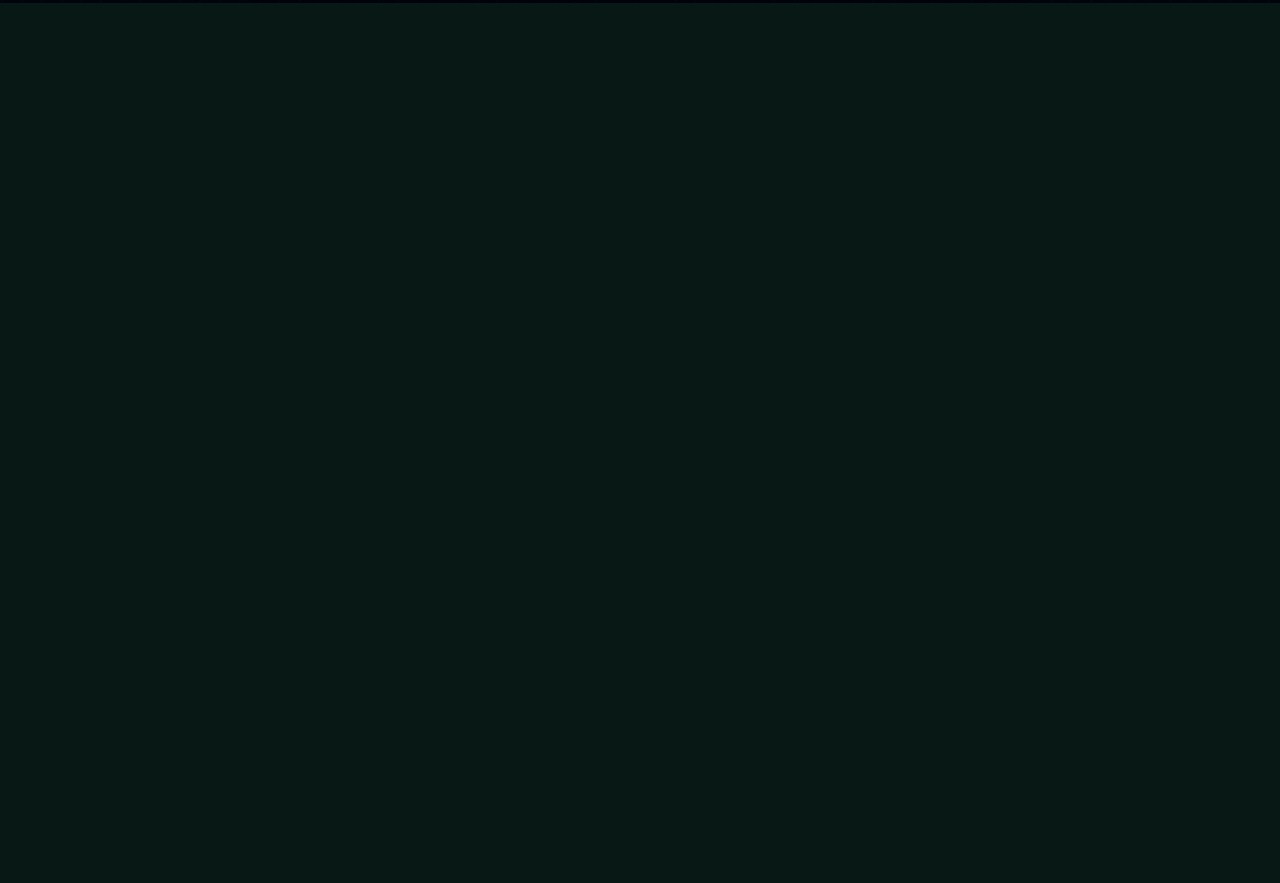
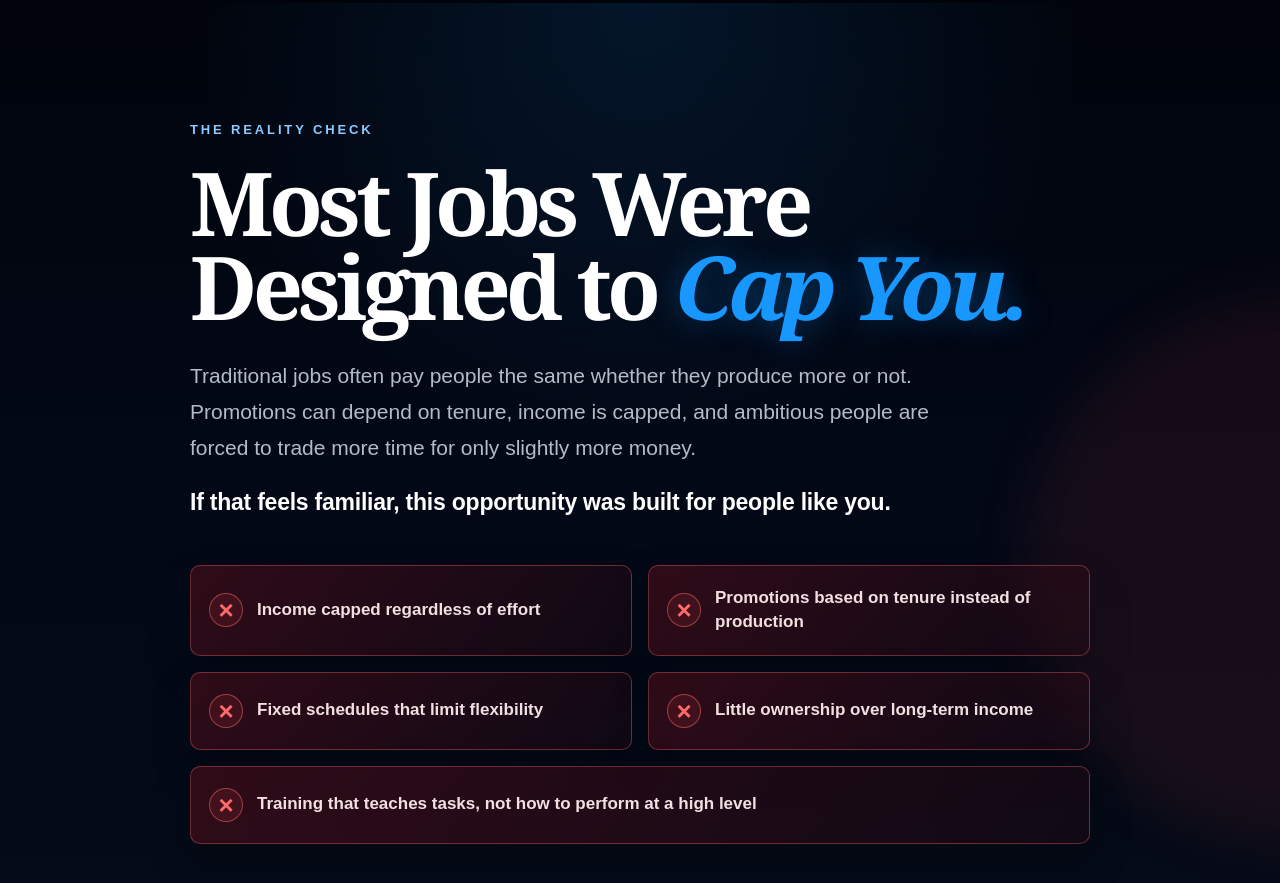
Before and after one commit to haynesjackson83-cyber/giddens-recruiting-funnel, a Next.js app: page / in a window 1280 px wide. Shown: the part 1700-2583 px from the top of the page. Before the commit the page ends 1703 px from the top, so only its background shows below. Built offline with nearby package versions, Linux system fonts and the light colour scheme.

Commit message:
Add reality check homepage section

```diff
--- a/src/app/page.tsx
+++ b/src/app/page.tsx
@@ -1,9 +1,11 @@
 import { Hero } from "@/components/hero";
+import { RealityCheck } from "@/components/reality-check";
 
 export default function Home() {
   return (
     <main>
       <Hero />
+      <RealityCheck />
     </main>
   );
 }
--- /dev/null
+++ b/src/components/reality-check/RealityCheck.module.css
@@ -0,0 +1,162 @@
+.section {
+  position: relative;
+  isolation: isolate;
+  overflow: hidden;
+  width: 100%;
+  padding: 88px 24px 96px;
+  color: #f8fbff;
+  background:
+    radial-gradient(circle at 50% 0%, rgba(24, 151, 255, 0.12), transparent 28rem),
+    linear-gradient(180deg, #01040c 0%, #030816 48%, #050b17 100%);
+}
+
+.glow {
+  position: absolute;
+  right: -18rem;
+  bottom: 8rem;
+  z-index: -1;
+  width: 34rem;
+  height: 34rem;
+  border-radius: 999px;
+  background: rgba(255, 72, 72, 0.08);
+  filter: blur(26px);
+  pointer-events: none;
+}
+
+.container {
+  width: min(900px, 100%);
+  margin: 0 auto;
+  display: flex;
+  flex-direction: column;
+  align-items: flex-start;
+}
+
+.eyebrow {
+  margin: 0 0 22px;
+  color: #8cc9ff;
+  font-family: Arial, Helvetica, sans-serif;
+  font-size: 13px;
+  font-weight: 900;
+  letter-spacing: 0.22em;
+  line-height: 1.4;
+  text-transform: uppercase;
+}
+
+.headline {
+  max-width: 860px;
+  margin: 0;
+  color: #ffffff;
+  font-family: Georgia, "Times New Roman", serif;
+  font-size: clamp(48px, 9vw, 88px);
+  font-weight: 700;
+  letter-spacing: -0.055em;
+  line-height: 0.95;
+}
+
+.headline em {
+  color: #1897ff;
+  font-style: italic;
+  text-shadow: 0 0 32px rgba(24, 151, 255, 0.34);
+}
+
+.copyWrap {
+  max-width: 780px;
+  margin-top: 30px;
+  display: grid;
+  gap: 18px;
+}
+
+.supportingCopy,
+.followUp {
+  margin: 0;
+  font-family: Arial, Helvetica, sans-serif;
+  line-height: 1.7;
+}
+
+.supportingCopy {
+  color: rgba(235, 244, 255, 0.76);
+  font-size: clamp(17px, 2.5vw, 21px);
+}
+
+.followUp {
+  color: #ffffff;
+  font-size: clamp(18px, 2.7vw, 23px);
+  font-weight: 900;
+  letter-spacing: -0.01em;
+}
+
+.problemGrid {
+  width: 100%;
+  margin-top: 42px;
+  display: grid;
+  grid-template-columns: 1fr;
+  gap: 14px;
+}
+
+.problemCard {
+  display: grid;
+  grid-template-columns: auto 1fr;
+  align-items: center;
+  gap: 14px;
+  min-height: 78px;
+  padding: 20px 18px;
+  border: 1px solid rgba(255, 104, 104, 0.36);
+  border-radius: 10px;
+  background: linear-gradient(135deg, rgba(96, 15, 27, 0.48), rgba(46, 9, 18, 0.28));
+  box-shadow: 0 18px 44px rgba(0, 0, 0, 0.2);
+}
+
+.xMark {
+  width: 34px;
+  height: 34px;
+  display: grid;
+  place-items: center;
+  border: 1px solid rgba(255, 104, 104, 0.5);
+  border-radius: 999px;
+  color: #ff6b6b;
+  background: rgba(255, 76, 76, 0.1);
+  font-family: Arial, Helvetica, sans-serif;
+  font-size: 26px;
+  font-weight: 900;
+  line-height: 1;
+}
+
+.problemCard p {
+  margin: 0;
+  color: rgba(255, 238, 238, 0.94);
+  font-family: Arial, Helvetica, sans-serif;
+  font-size: 17px;
+  font-weight: 900;
+  line-height: 1.45;
+}
+
+@media (min-width: 760px) {
+  .section {
+    padding: 118px 32px 126px;
+  }
+
+  .problemGrid {
+    grid-template-columns: repeat(2, minmax(0, 1fr));
+    gap: 16px;
+  }
+
+  .problemCard:last-child {
+    grid-column: 1 / -1;
+  }
+}
+
+@media (max-width: 640px) {
+  .section {
+    padding: 72px 20px 80px;
+  }
+
+  .headline {
+    font-size: clamp(44px, 14vw, 58px);
+    letter-spacing: -0.052em;
+  }
+
+  .problemCard {
+    min-height: 74px;
+    padding: 18px 16px;
+  }
+}
--- /dev/null
+++ b/src/components/reality-check/RealityCheck.tsx
@@ -0,0 +1,47 @@
+import styles from "./RealityCheck.module.css";
+
+const problems = [
+  "Income capped regardless of effort",
+  "Promotions based on tenure instead of production",
+  "Fixed schedules that limit flexibility",
+  "Little ownership over long-term income",
+  "Training that teaches tasks, not how to perform at a high level",
+];
+
+export function RealityCheck() {
+  return (
+    <section className={styles.section} aria-labelledby="reality-check-heading">
+      <div className={styles.glow} aria-hidden="true" />
+      <div className={styles.container}>
+        <p className={styles.eyebrow}>The Reality Check</p>
+
+        <h2 id="reality-check-heading" className={styles.headline}>
+          Most Jobs Were Designed to <em>Cap You.</em>
+        </h2>
+
+        <div className={styles.copyWrap}>
+          <p className={styles.supportingCopy}>
+            Traditional jobs often pay people the same whether they produce more or not.
+            Promotions can depend on tenure, income is capped, and ambitious people are forced to
+            trade more time for only slightly more money.
+          </p>
+
+          <p className={styles.followUp}>
+            If that feels familiar, this opportunity was built for people like you.
+          </p>
+        </div>
+
+        <div className={styles.problemGrid} aria-label="Common problems with traditional jobs">
+          {problems.map((problem) => (
+            <div className={styles.problemCard} key={problem}>
+              <span className={styles.xMark} aria-hidden="true">
+                ×
+              </span>
+              <p>{problem}</p>
+            </div>
+          ))}
+        </div>
+      </div>
+    </section>
+  );
+}
--- /dev/null
+++ b/src/components/reality-check/index.ts
@@ -0,0 +1 @@
+export { RealityCheck } from "./RealityCheck";
```
